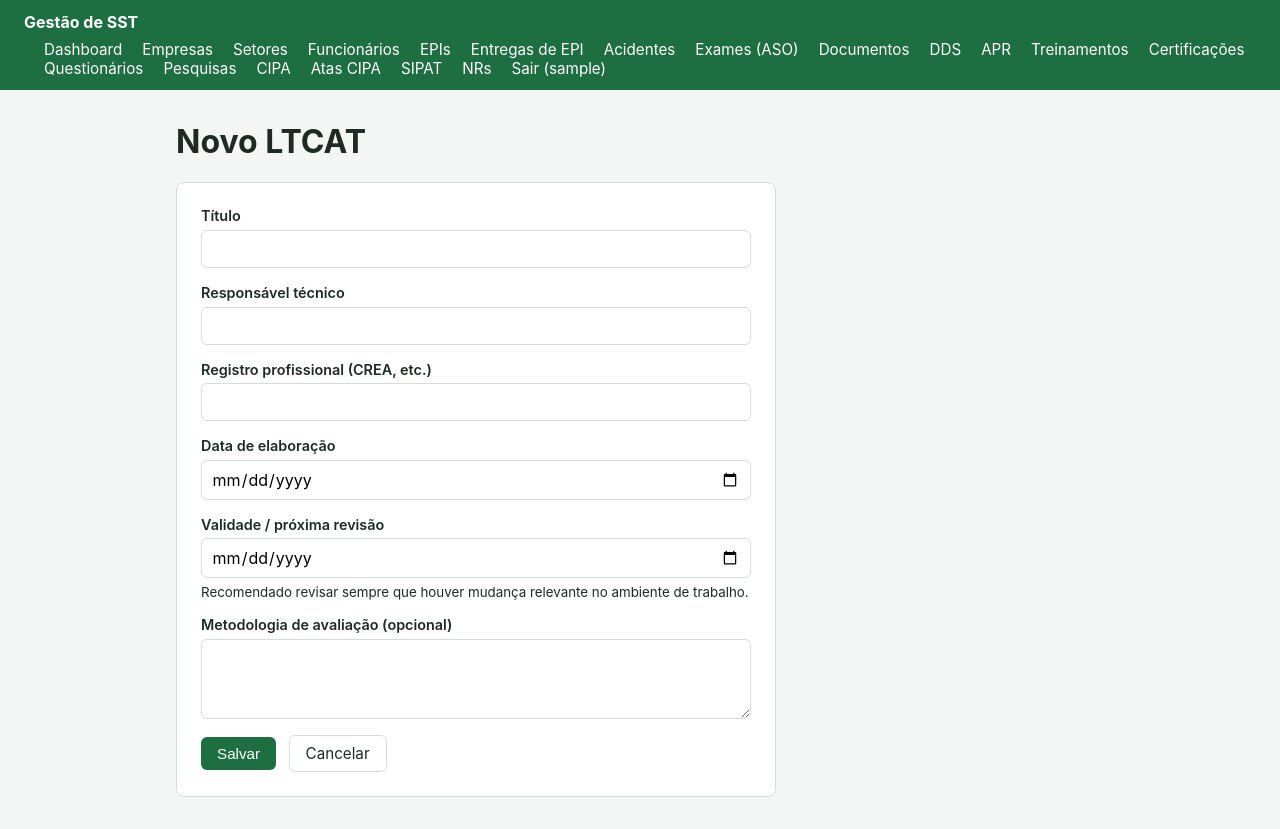
After one commit to wrafael2000/wrafael2000, a Flask app: page /ltcat/novo in a window 1280 px wide. The commit adds this page. Run offline with Flask 3, Linux system fonts and the light colour scheme; the visitor is signed in with stand-in values (Sample User, id 1); some libraries are stand-ins or nearby versions.

Commit message:
Fase 12 (parte 4): gerador de LTCAT integrado a Documentos SST
- Model Ltcat (cabeçalho) + ItemLtcat (agente nocivo por setor/função:
  tipo, intensidade/concentração, limite de tolerância, técnica
  utilizada, eficácia do EPI/EPC, conclusão sobre aposentadoria
  especial)
- Tela de gerenciamento acessível a partir de Documentos SST (Gerador
  de LTCAT); "Gerar PDF" monta o documento (aviso de que medições e
  conclusões precisam ser confirmadas por engenheiro de segurança do
  trabalho) e salva/atualiza um registro em Documentos SST
- TIPOS_DOCUMENTO ganha "LTCAT"
- PPP fica para a próxima etapa (último gerador planejado)

Co-Authored-By: Claude Sonnet 5 <noreply@anthropic.com>
Claude-Session: https://claude.ai/code/session_018bgF5UdVB616nZafcTs6Nv

```diff
--- a/app/__init__.py
+++ b/app/__init__.py
@@ -35,6 +35,7 @@ def create_app(config_class=Config):
         from .routes.exames import exames_bp
         from .routes.funcionarios import funcionarios_bp
         from .routes.main import main_bp
+        from .routes.ltcat import ltcat_bp
         from .routes.normas import normas_bp
         from .routes.pcmso import pcmso_bp
         from .routes.pesquisa_publica import pesquisa_publica_bp
@@ -69,6 +70,7 @@ def create_app(config_class=Config):
         app.register_blueprint(apr_bp)
         app.register_blueprint(pgr_bp)
         app.register_blueprint(pcmso_bp)
+        app.register_blueprint(ltcat_bp)
 
         registrar_comandos(app)
 
--- a/app/forms.py
+++ b/app/forms.py
@@ -18,6 +18,7 @@ from .models.acidente import GRAVIDADES, TIPOS_ACIDENTE
 from .models.cipa import CARGOS_CIPA, TIPOS_REPRESENTACAO
 from .models.documento_sst import TIPOS_DOCUMENTO
 from .models.exame import RESULTADOS, TIPOS_EXAME
+from .models.ltcat import CATEGORIAS_AGENTE, CONCLUSOES_LTCAT, EFICACIA_EPI_EPC
 from .models.norma_regulamentadora import STATUS_CONFORMIDADE
 from .models.pgr import CATEGORIAS_RISCO, NIVEIS_RISCO, STATUS_ACAO_PGR
 from .models.plano_acao_psicossocial import STATUS_PLANO_ACAO
@@ -401,6 +402,52 @@ class ItemPcmsoForm(FlaskForm):
     submit = SubmitField("Salvar item")
 
 
+class LtcatForm(FlaskForm):
+    titulo = StringField("Título", validators=[DataRequired(), Length(max=150)])
+    responsavel_tecnico = StringField(
+        "Responsável técnico", validators=[DataRequired(), Length(max=120)]
+    )
+    responsavel_tecnico_registro = StringField(
+        "Registro profissional (CREA, etc.)", validators=[Optional(), Length(max=60)]
+    )
+    data_elaboracao = DateField("Data de elaboração", validators=[DataRequired()])
+    data_validade = DateField(
+        "Validade / próxima revisão",
+        validators=[Optional()],
+        description="Recomendado revisar sempre que houver mudança relevante no ambiente de trabalho.",
+    )
+    metodologia = TextAreaField("Metodologia de avaliação (opcional)", validators=[Optional()])
+    submit = SubmitField("Salvar")
+
+
+class ItemLtcatForm(FlaskForm):
+    setor_id = SelectField("Setor", coerce=int, validators=[DataRequired()])
+    funcao = StringField("Função/cargo", validators=[DataRequired(), Length(max=150)])
+    tipo_agente = SelectField(
+        "Tipo de agente", choices=[(c, c) for c in CATEGORIAS_AGENTE], validators=[DataRequired()]
+    )
+    agente_nocivo = TextAreaField("Agente nocivo avaliado", validators=[DataRequired()])
+    intensidade_concentracao = StringField(
+        "Intensidade/concentração encontrada", validators=[Optional(), Length(max=80)]
+    )
+    limite_tolerancia = StringField(
+        "Limite de tolerância (NR-15, etc.)", validators=[Optional(), Length(max=80)]
+    )
+    tecnica_utilizada = StringField(
+        "Técnica/norma utilizada na avaliação", validators=[Optional(), Length(max=150)]
+    )
+    epi_epc_eficaz = SelectField(
+        "EPI/EPC neutraliza o agente?",
+        choices=[(e, e) for e in EFICACIA_EPI_EPC],
+        validators=[DataRequired()],
+    )
+    conclusao = SelectField(
+        "Conclusão", choices=[(c, c) for c in CONCLUSOES_LTCAT], validators=[DataRequired()]
+    )
+    observacoes = TextAreaField("Observações (opcional)", validators=[Optional()])
+    submit = SubmitField("Salvar item")
+
+
 class EsqueciSenhaForm(FlaskForm):
     email = StringField("E-mail", validators=[DataRequired(), Email()])
     codigo_recuperacao = StringField("Código de recuperação", validators=[DataRequired()])
--- a/app/models/__init__.py
+++ b/app/models/__init__.py
@@ -9,6 +9,7 @@ from .entrega_epi import EntregaEpi
 from .epi import Epi
 from .exame import Exame
 from .funcionario import Funcionario
+from .ltcat import ItemLtcat, Ltcat
 from .norma_regulamentadora import ItemConformidadeNR, NormaRegulamentadora
 from .pcmso import ItemPcmso, Pcmso
 from .pgr import ItemRiscoPgr, Pgr
@@ -55,4 +56,6 @@ __all__ = [
     "ItemRiscoPgr",
     "Pcmso",
     "ItemPcmso",
+    "Ltcat",
+    "ItemLtcat",
 ]
--- a/app/models/documento_sst.py
+++ b/app/models/documento_sst.py
@@ -2,7 +2,7 @@ from datetime import date, timedelta
 
 from ..extensions import db
 
-TIPOS_DOCUMENTO = ["PCMSO", "PGR", "Outro"]
+TIPOS_DOCUMENTO = ["PCMSO", "PGR", "LTCAT", "Outro"]
 
 
 class DocumentoSST(db.Model):
--- /dev/null
+++ b/app/routes/ltcat.py
@@ -0,0 +1,171 @@
+from flask import Blueprint, flash, redirect, render_template, url_for
+from flask_login import login_required
+
+from ..extensions import db
+from ..forms import ItemLtcatForm, LtcatForm
+from ..models import DocumentoSST, ItemLtcat, Ltcat, Setor
+from ..relatorios_pdf import gerar_pdf_ltcat
+from ..uploads import remover_arquivo, salvar_bytes
+
+ltcat_bp = Blueprint("ltcat", __name__, url_prefix="/ltcat")
+
+
+def _preencher_setores(form):
+    form.setor_id.choices = [(s.id, s.nome) for s in Setor.query.order_by(Setor.nome).all()]
+
+
+@ltcat_bp.route("/")
+@login_required
+def listar():
+    registros = Ltcat.query.order_by(Ltcat.data_elaboracao.desc()).all()
+    return render_template("ltcat/listar.html", registros=registros)
+
+
+@ltcat_bp.route("/novo", methods=["GET", "POST"])
+@login_required
+def novo():
+    form = LtcatForm()
+    if form.validate_on_submit():
+        ltcat = Ltcat(
+            titulo=form.titulo.data.strip(),
+            responsavel_tecnico=form.responsavel_tecnico.data.strip(),
+            responsavel_tecnico_registro=form.responsavel_tecnico_registro.data,
+            data_elaboracao=form.data_elaboracao.data,
+            data_validade=form.data_validade.data,
+            metodologia=form.metodologia.data,
+        )
+        db.session.add(ltcat)
+        db.session.commit()
+        flash("LTCAT criado com sucesso. Adicione os agentes nocivos avaliados abaixo.", "success")
+        return redirect(url_for("ltcat.ver", ltcat_id=ltcat.id))
+    return render_template("ltcat/form.html", form=form, titulo="Novo LTCAT")
+
+
+@ltcat_bp.route("/<int:ltcat_id>")
+@login_required
+def ver(ltcat_id):
+    ltcat = Ltcat.query.get_or_404(ltcat_id)
+    return render_template("ltcat/ver.html", ltcat=ltcat)
+
+
+@ltcat_bp.route("/<int:ltcat_id>/editar", methods=["GET", "POST"])
+@login_required
+def editar(ltcat_id):
+    ltcat = Ltcat.query.get_or_404(ltcat_id)
+    form = LtcatForm(obj=ltcat)
+    if form.validate_on_submit():
+        ltcat.titulo = form.titulo.data.strip()
+        ltcat.responsavel_tecnico = form.responsavel_tecnico.data.strip()
+        ltcat.responsavel_tecnico_registro = form.responsavel_tecnico_registro.data
+        ltcat.data_elaboracao = form.data_elaboracao.data
+        ltcat.data_validade = form.data_validade.data
+        ltcat.metodologia = form.metodologia.data
+        db.session.commit()
+        flash("LTCAT atualizado com sucesso.", "success")
+        return redirect(url_for("ltcat.ver", ltcat_id=ltcat.id))
+    return render_template("ltcat/form.html", form=form, titulo="Editar LTCAT")
+
+
+@ltcat_bp.route("/<int:ltcat_id>/excluir", methods=["POST"])
+@login_required
+def excluir(ltcat_id):
+    ltcat = Ltcat.query.get_or_404(ltcat_id)
+    db.session.delete(ltcat)
+    db.session.commit()
+    flash("LTCAT removido. O documento já gerado em Documentos SST (se houver) não foi apagado.", "info")
+    return redirect(url_for("ltcat.listar"))
+
+
+@ltcat_bp.route("/<int:ltcat_id>/gerar", methods=["POST"])
+@login_required
+def gerar(ltcat_id):
+    ltcat = Ltcat.query.get_or_404(ltcat_id)
+    if not ltcat.itens:
+        flash("Adicione ao menos um agente nocivo avaliado antes de gerar o PDF.", "danger")
+        return redirect(url_for("ltcat.ver", ltcat_id=ltcat.id))
+
+    pdf_buffer = gerar_pdf_ltcat(ltcat)
+    nome_arquivo = f"ltcat-{ltcat.id}.pdf"
+
+    documento = ltcat.documento
+    if documento is None:
+        documento = DocumentoSST(tipo="LTCAT")
+        ltcat.documento = documento
+        db.session.add(documento)
+    else:
+        remover_arquivo(documento.arquivo_nome_armazenado)
+
+    documento.nome = ltcat.titulo
+    documento.data_emissao = ltcat.data_elaboracao
+    documento.data_validade = ltcat.data_validade
+    documento.responsavel_tecnico = ltcat.responsavel_tecnico
+    documento.observacao = f"Gerado automaticamente a partir do LTCAT #{ltcat.id} pelo sistema."
+    documento.arquivo_nome_original = nome_arquivo
+    documento.arquivo_nome_armazenado = salvar_bytes(pdf_buffer.getvalue(), nome_arquivo)
+
+    db.session.commit()
+    flash("PDF do LTCAT gerado e salvo em Documentos SST.", "success")
+    return redirect(url_for("ltcat.ver", ltcat_id=ltcat.id))
+
+
+@ltcat_bp.route("/<int:ltcat_id>/itens/novo", methods=["GET", "POST"])
+@login_required
+def novo_item(ltcat_id):
+    ltcat = Ltcat.query.get_or_404(ltcat_id)
+    form = ItemLtcatForm()
+    _preencher_setores(form)
+    if form.validate_on_submit():
+        item = ItemLtcat(
+            ltcat_id=ltcat.id,
+            setor_id=form.setor_id.data,
+            funcao=form.funcao.data.strip(),
+            tipo_agente=form.tipo_agente.data,
+            agente_nocivo=form.agente_nocivo.data,
+            intensidade_concentracao=form.intensidade_concentracao.data,
+            limite_tolerancia=form.limite_tolerancia.data,
+            tecnica_utilizada=form.tecnica_utilizada.data,
+            epi_epc_eficaz=form.epi_epc_eficaz.data,
+            conclusao=form.conclusao.data,
+            observacoes=form.observacoes.data,
+        )
+        db.session.add(item)
+        db.session.commit()
+        flash("Agente nocivo adicionado com sucesso.", "success")
+        return redirect(url_for("ltcat.ver", ltcat_id=ltcat.id))
+    return render_template("ltcat/item_form.html", form=form, ltcat=ltcat, titulo="Novo agente nocivo")
+
+
+@ltcat_bp.route("/itens/<int:item_id>/editar", methods=["GET", "POST"])
+@login_required
+def editar_item(item_id):
+    item = ItemLtcat.query.get_or_404(item_id)
+    form = ItemLtcatForm(obj=item)
+    _preencher_setores(form)
+    if form.validate_on_submit():
+        item.setor_id = form.setor_id.data
+        item.funcao = form.funcao.data.strip()
+        item.tipo_agente = form.tipo_agente.data
+        item.agente_nocivo = form.agente_nocivo.data
+        item.intensidade_concentracao = form.intensidade_concentracao.data
+        item.limite_tolerancia = form.limite_tolerancia.data
+        item.tecnica_utilizada = form.tecnica_utilizada.data
+        item.epi_epc_eficaz = form.epi_epc_eficaz.data
+        item.conclusao = form.conclusao.data
+        item.observacoes = form.observacoes.data
+        db.session.commit()
+        flash("Agente nocivo atualizado com sucesso.", "success")
+        return redirect(url_for("ltcat.ver", ltcat_id=item.ltcat_id))
+    return render_template(
+        "ltcat/item_form.html", form=form, ltcat=item.ltcat, titulo="Editar agente nocivo"
+    )
+
+
+@ltcat_bp.route("/itens/<int:item_id>/excluir", methods=["POST"])
+@login_required
+def excluir_item(item_id):
+    item = ItemLtcat.query.get_or_404(item_id)
+    ltcat_id = item.ltcat_id
+    db.session.delete(item)
+    db.session.commit()
+    flash("Agente nocivo removido.", "info")
+    return redirect(url_for("ltcat.ver", ltcat_id=ltcat_id))
--- a/app/templates/documentos/listar.html
+++ b/app/templates/documentos/listar.html
@@ -6,6 +6,7 @@
   <div style="display: flex; gap: 0.75rem;">
     <a href="{{ url_for('pgr.listar') }}" class="botao-secundario">Gerador de PGR</a>
     <a href="{{ url_for('pcmso.listar') }}" class="botao-secundario">Gerador de PCMSO</a>
+    <a href="{{ url_for('ltcat.listar') }}" class="botao-secundario">Gerador de LTCAT</a>
     <a href="{{ url_for('documentos.novo') }}" class="botao">+ Novo documento</a>
   </div>
 </div>
--- /dev/null
+++ b/app/templates/ltcat/form.html
@@ -0,0 +1,38 @@
+{% extends "base.html" %}
+{% block titulo %}{{ titulo }} - Gestão de SST{% endblock %}
+{% block conteudo %}
+<h1>{{ titulo }}</h1>
+<form method="post" novalidate class="card card-larga">
+  {{ form.hidden_tag() }}
+  <div class="campo">
+    {{ form.titulo.label }}
+    {{ form.titulo(class_="input") }}
+    {% for erro in form.titulo.errors %}<span class="erro">{{ erro }}</span>{% endfor %}
+  </div>
+  <div class="campo">
+    {{ form.responsavel_tecnico.label }}
+    {{ form.responsavel_tecnico(class_="input") }}
+    {% for erro in form.responsavel_tecnico.errors %}<span class="erro">{{ erro }}</span>{% endfor %}
+  </div>
+  <div class="campo">
+    {{ form.responsavel_tecnico_registro.label }}
+    {{ form.responsavel_tecnico_registro(class_="input") }}
+  </div>
+  <div class="campo">
+    {{ form.data_elaboracao.label }}
+    {{ form.data_elaboracao(class_="input") }}
+    {% for erro in form.data_elaboracao.errors %}<span class="erro">{{ erro }}</span>{% endfor %}
+  </div>
+  <div class="campo">
+    {{ form.data_validade.label }}
+    {{ form.data_validade(class_="input") }}
+    <small>{{ form.data_validade.description }}</small>
+  </div>
+  <div class="campo">
+    {{ form.metodologia.label }}
+    {{ form.metodologia(class_="input textarea") }}
+  </div>
+  {{ form.submit(class_="botao") }}
+  <a href="{{ url_for('ltcat.listar') }}" class="botao-secundario">Cancelar</a>
+</form>
+{% endblock %}
```
Also changed, not shown: app/models/ltcat.py (added, +61 -0 lines), app/relatorios_pdf.py (+58 -0 lines), app/templates/ltcat/item_form.html (added, +54 -0 lines), app/templates/ltcat/listar.html (added, +57 -0 lines), app/templates/ltcat/ver.html (added, +87 -0 lines), README.md.
